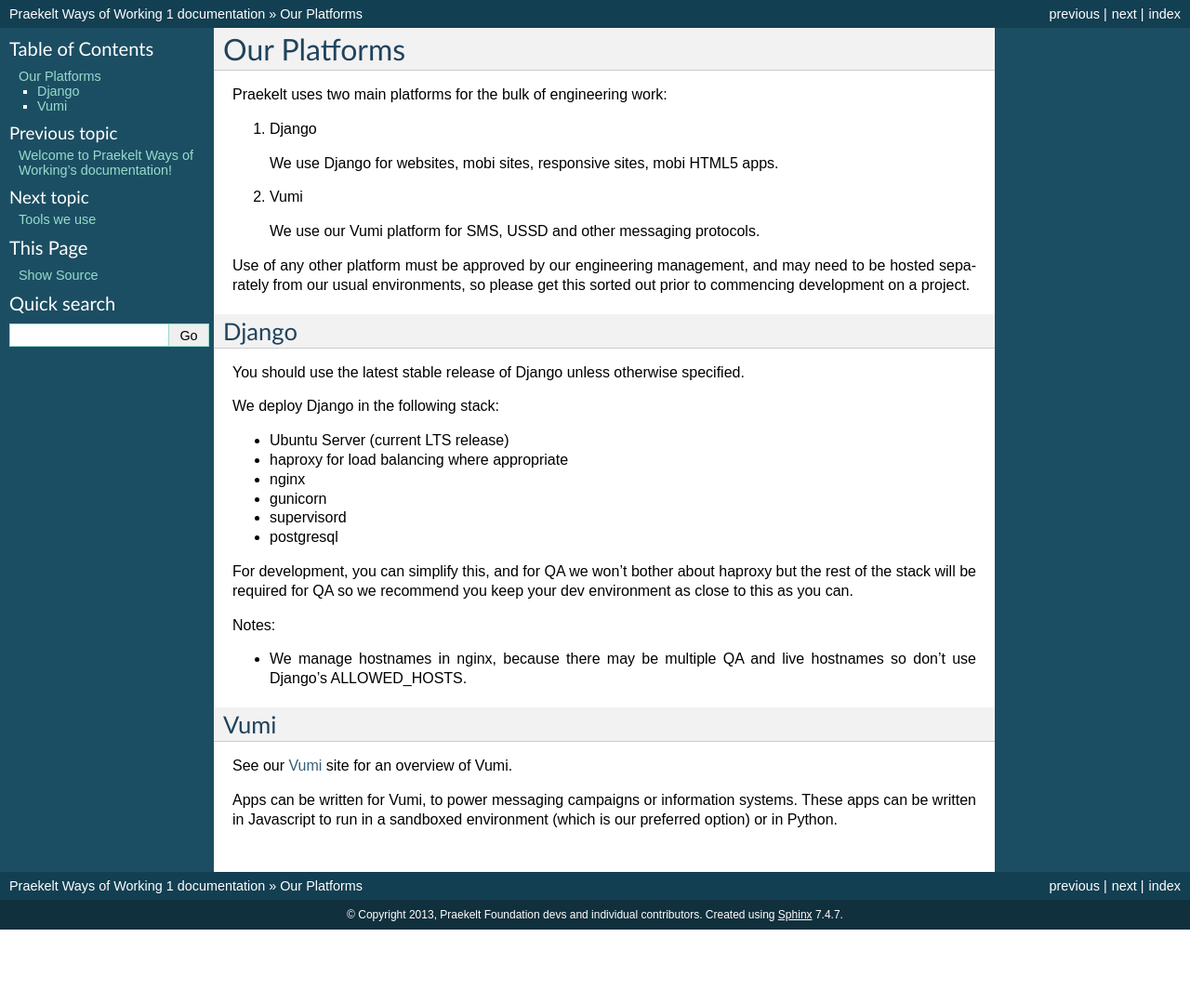
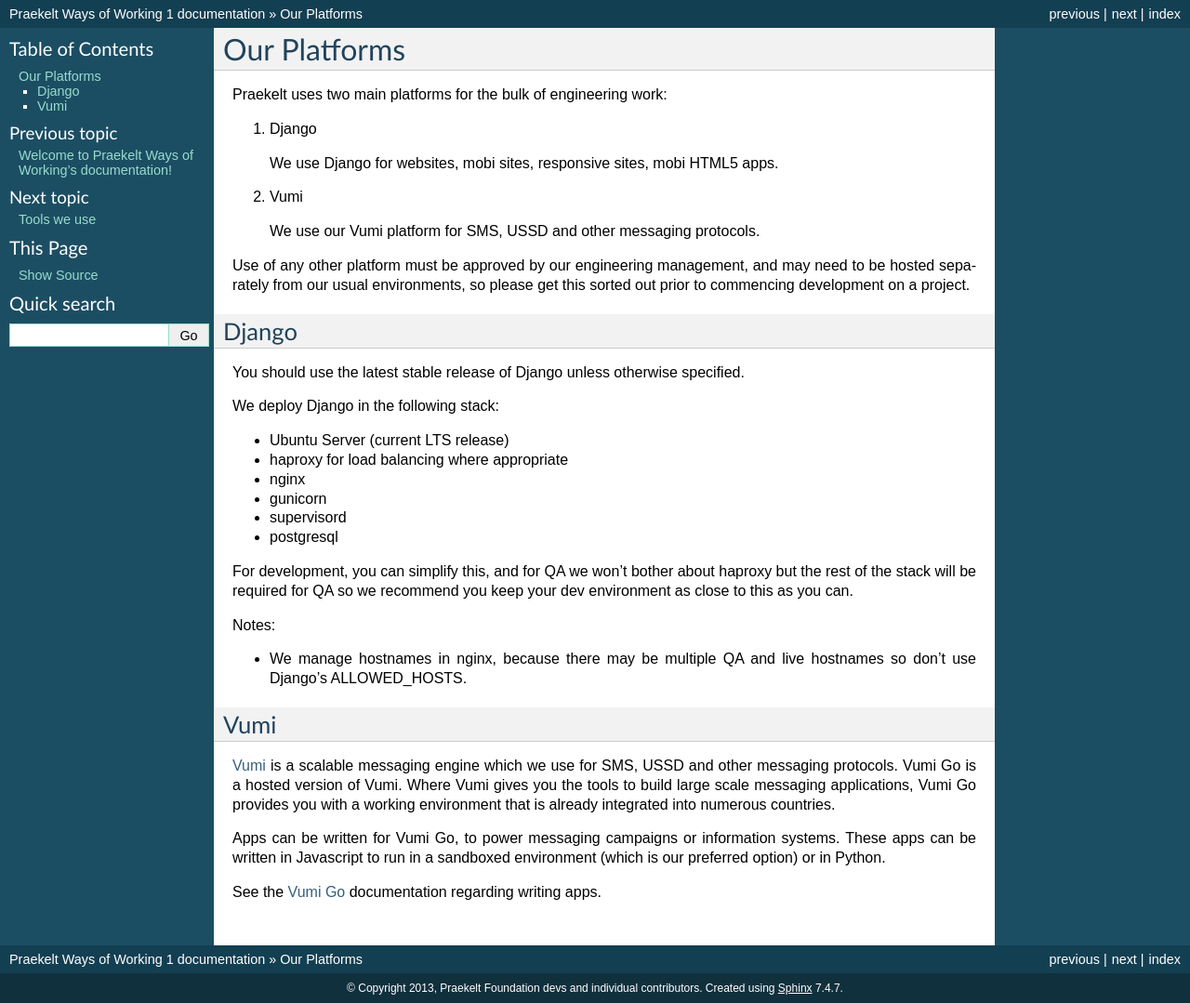
Before and after one commit to praekeltfoundation/ways-of-working, a Sphinx documentation site: the page built from docs/platforms.rst, in a window 1280 px wide. Shown: the whole page at 93% size. Built offline with Sphinx 7.4.7, drawn with Linux system fonts in a browser that asks for light colours; before the commit the page ends 1000 px from its top, so only the background shows below that.

Commit message:
Add Vumi Go doc ref (#25)

```diff
--- a/docs/platforms.rst
+++ b/docs/platforms.rst
@@ -42,10 +42,16 @@
 Vumi
 ----
 
-See our Vumi_ site for an overview of Vumi.
+Vumi_ is a scalable messaging engine which we use for SMS, USSD and other messaging
+protocols. Vumi Go is a hosted version of Vumi. Where Vumi gives you the tools to
+build large scale messaging applications, Vumi Go provides you with a working
+environment that is already integrated into numerous countries.
 
-Apps can be written for Vumi, to power messaging campaigns or information systems.
+Apps can be written for Vumi Go, to power messaging campaigns or information systems.
 These apps can be written in Javascript to run in a sandboxed environment (which is
 our preferred option) or in Python.
 
+See the `Vumi Go`_ documentation regarding writing apps.
+
 .. _Vumi: http://vumi.org/
+.. _Vumi Go: http://vumi-go.readthedocs.org/
```
